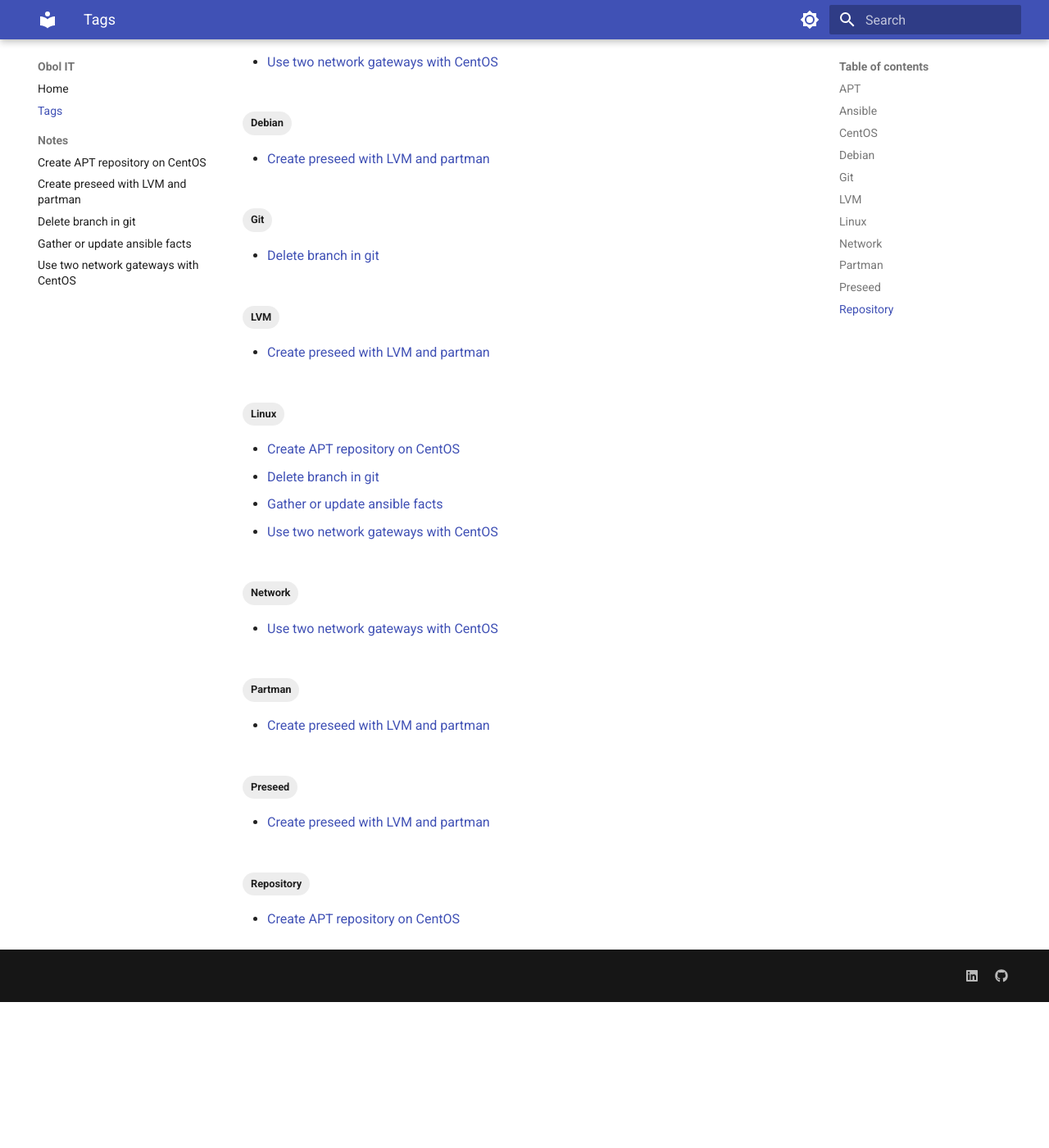
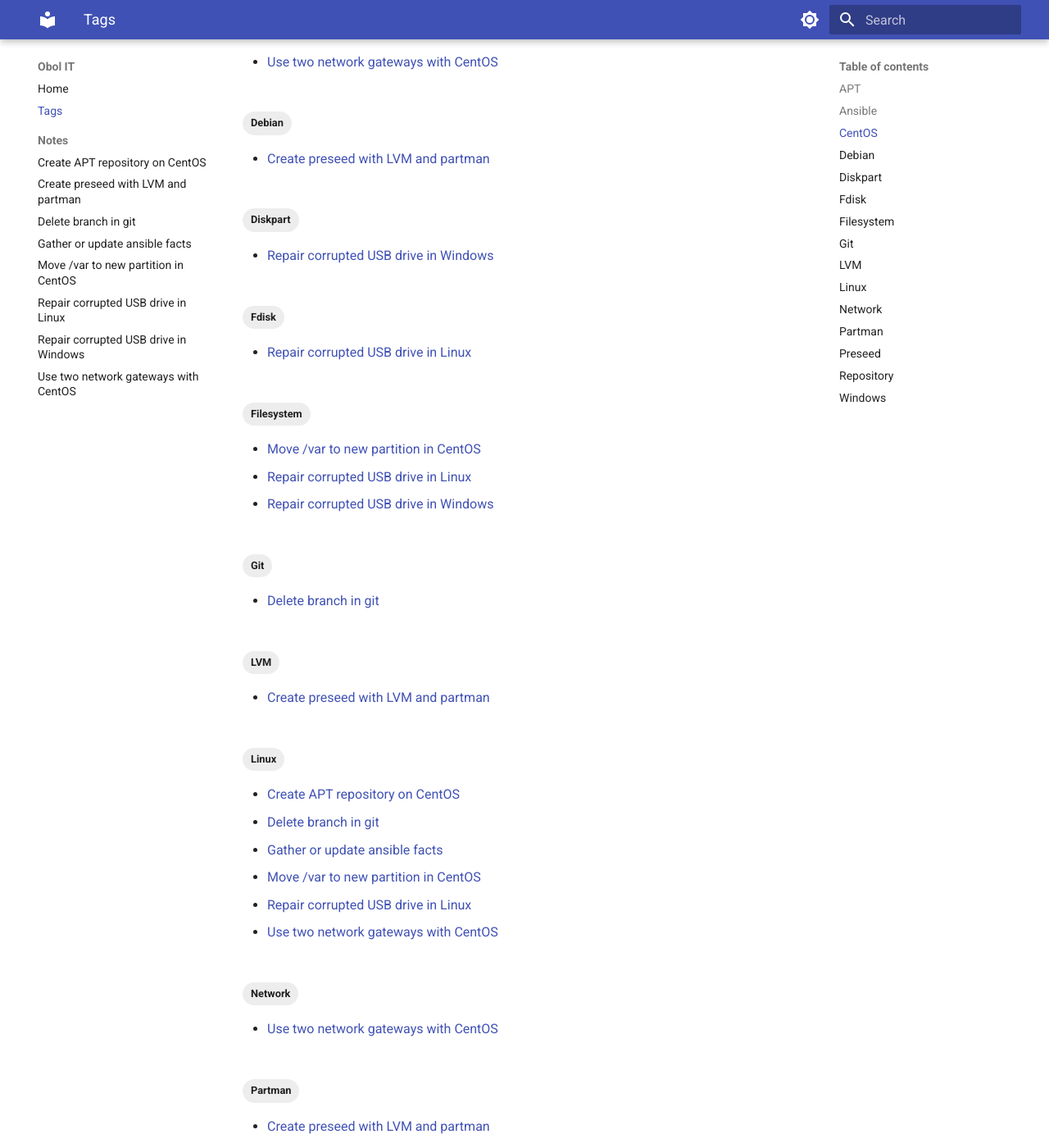
Before and after one commit to obol89/obol89.github.io, an MkDocs documentation site: the page built from docs/tags.md, in a window 1280 px wide and 1400 px high, scrolled down 471 px. Shown: the whole window at 82% size. Built offline with MkDocs 1.6.1 and Material for MkDocs 9.7.7, drawn with Linux system fonts in a browser that asks for light colours; before the commit the page ends 1693 px from its top, so only the background shows below that; some of the changed text lies outside the part shown.

Commit message:
new posts

````diff
--- /dev/null
+++ b/docs/posts/repair_corrupted_usb_drive.md
@@ -0,0 +1,52 @@
+---
+hide:
+    - footer
+tags:
+    - Filesystem
+    - Fdisk
+    - Linux
+---
+# How to repair corrupted USB drive in Linux
+
+If you have a USB drive you can’t read or write or it’s shrunk you should follow steps below.
+
+Locate the name of your USB drive with `lsblk` command.
+
+## Remove old partitions
+
+Go to `fdisk` using the following command and delete all partitions.
+
+``` bash
+fdisk /dev/sdc
+```
+
+Type `d` and press `enter` and proceed with `d` and `enter` to delete another portion, if necessary.
+
+## New partitions
+
+Next, we need to create a new partition.
+Type `n` for new partition.
+Type `p` to make this primary.
+Type `1` to make this the first partition.
+`enter` to accept default first sector and last sector.
+Type `w` to write the new partition information
+
+Next, you need to unmount drive with:
+
+``` bash
+umount /dev/sdc1
+```
+
+New filesystem:
+
+Create filesystem with the following commands:
+
+``` bash
+mkfs.ext4 -f /dev/sdc1
+```
+
+or
+
+``` bash
+mkfs.ntfs -f /dev/sdc1
+```
--- /dev/null
+++ b/docs/posts/repair_corrupted_usb_drive_win.md
@@ -0,0 +1,21 @@
+---
+hide:
+    - footer
+tags:
+    - Filesystem
+    - Diskpart
+    - Windows
+---
+# How to repair corrupted USB drive in Windows
+
+Restore a USB drive using Diskpart – Windows
+
+Open a command Prompt as administrator (`cmd.exe`) and use the following commands.
+
+1. `Diskpart` then press `Enter`
+2. `List Disk` then press `Enter`
+3. `Select Disk X` (where X is the disk number of your USB drive) then press `Enter`
+4. `Clean` then press `Enter`
+5. `Create Partition Primary` then press `Enter`
+6. `Format fs=Fat32 Quick` then press `Enter` (You can also use `NTFS` or `exFAT`)
+7. `Active` then press `Enter`
--- /dev/null
+++ b/docs/posts/var_to_new_partition.md
@@ -0,0 +1,64 @@
+---
+hide:
+    - footer
+tags:
+    - Filesystem
+    - Linux
+---
+# How to move /var to new partition in CentOS 7
+
+If you need to move you /var to new partition in CentOS 7 you will need commands like below.
+
+Create new directory:
+
+``` bash
+mkdir /mnt/var_new
+```
+
+Mount lvm:
+
+``` bash
+mount /dev/vg00/lvo10 /mnt/var_new
+```
+
+Copy and sync content:
+
+``` bash
+rsync -avH /var/ /mnt/var_new
+```
+
+Check content in two directories:
+
+``` bash
+diff -r /var /mnt/var_new
+```
+
+Rename `/var`:
+
+``` bash
+mv /var /var_old
+```
+
+Create new `/var`:
+
+``` bash
+mkdir /var
+```
+
+Add fstab entry:
+
+``` bash
+/dev/vg00/lvo10 /var xfs defaults 0 0
+```
+
+Unmount `/mnt/var_new`:
+
+``` bash
+umount /mnt/var_new
+```
+
+Mount `/var`:
+
+``` bash
+mount /var
+```
--- a/mkdocs.yml
+++ b/mkdocs.yml
@@ -7,6 +7,9 @@ nav:
     - Create preseed with LVM and partman: posts/partman_lvm_preseed.md
     - Delete branch in git: posts/delete_git_branch.md
     - Gather or update ansible facts: posts/gather_ansible_facts.md
+    - Move /var to new partition in CentOS: posts/var_to_new_partition.md
+    - Repair corrupted USB drive in Linux: posts/repair_corrupted_usb_drive.md
+    - Repair corrupted USB drive in Windows: posts/repair_corrupted_usb_drive_win.md
     - Use two network gateways with CentOS: posts/two_gateways_centos.md
 theme:
   name: material
````
